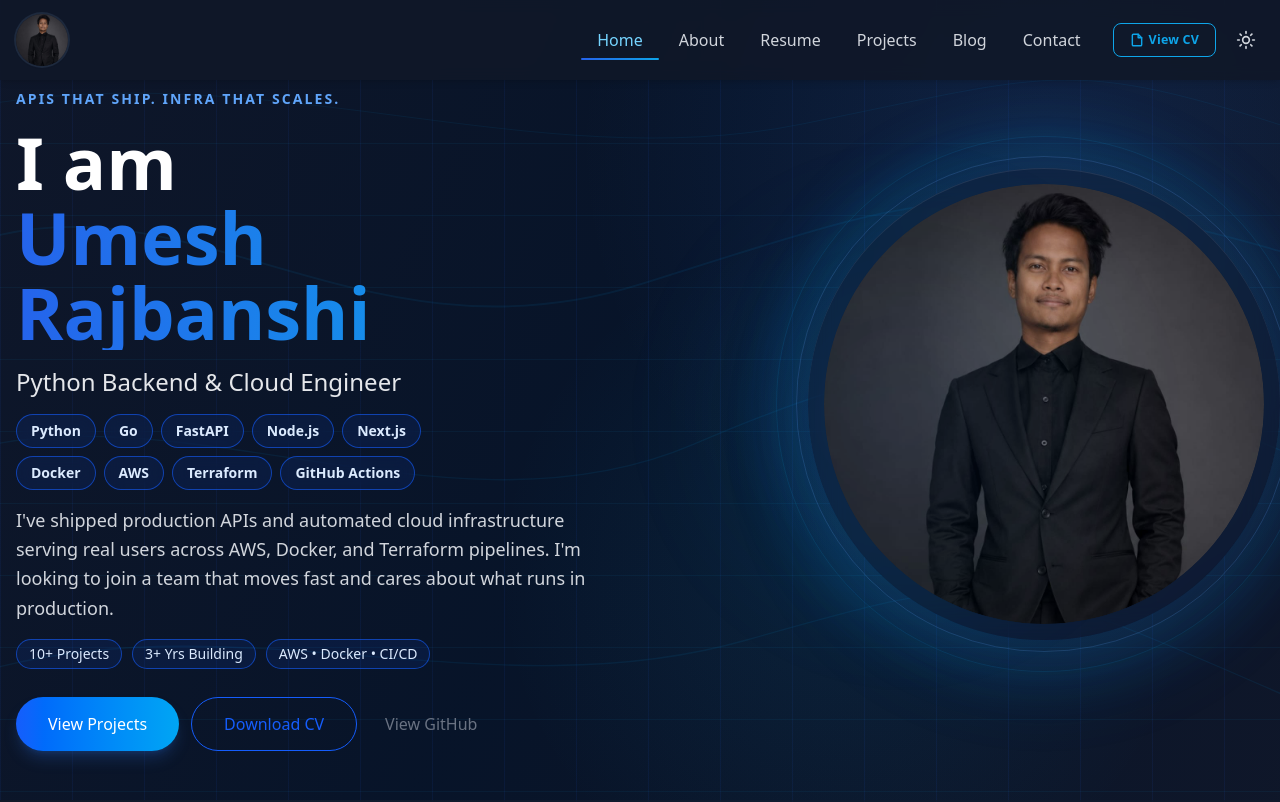
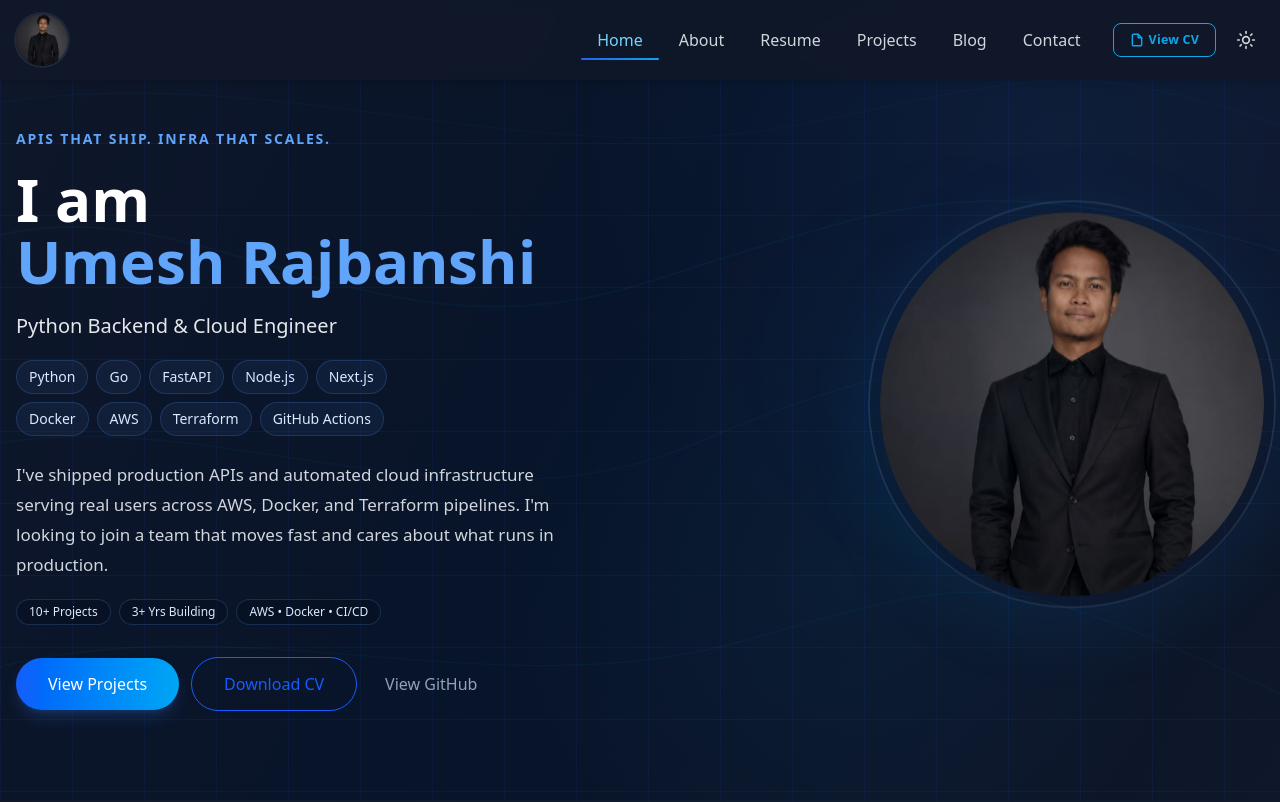
Before and after one commit to umess-ss/my-self, a React (Vite) app: page / in a window 1280 px wide. Shown: the top 802 px of the page. Built offline with nearby package versions, Linux system fonts and the light colour scheme.

Commit message:
refactor: home section

```diff
--- a/src/components/Home.jsx
+++ b/src/components/Home.jsx
@@ -53,7 +53,7 @@ export default function Home({ splashDone = false }) {
   return (
     <section id="home" className="hero-section relative min-h-screen flex items-center overflow-hidden bg-[#FBFAFC] pt-20 pb-10 dark:bg-gray-950 transition-colors duration-300">
       {/* Decorative background layers */}
-      <AbstractBackground variant="waves" opacity={0.08} colorClass="text-sky-500 dark:text-sky-500" />
+      <AbstractBackground variant="waves" opacity={0.05} colorClass="text-sky-500 dark:text-sky-500" />
       <div className="absolute inset-0 -z-10">
         <div className="portfolio-hero-bg absolute inset-0" />
         <div className="portfolio-hero-grid absolute inset-0" />
@@ -62,16 +62,16 @@ export default function Home({ splashDone = false }) {
       <div className="container mx-auto px-4">
         <div className="grid md:grid-cols-2 gap-14 lg:gap-[4.5rem] xl:gap-20 items-center">
           {/* Left — Text content */}
-          <div className="hero-left-content text-left">
+          <div className="hero-left-content max-w-[38rem] text-left">
             <MotionDiv {...motionProps(heroItem(0.08))}>
-              <p className="text-sm font-semibold uppercase tracking-[0.15em] text-[#2563EB] dark:text-[#60A5FA] mb-4">
+              <p className="mb-5 text-sm font-semibold uppercase tracking-[0.13em] text-[#2563EB] dark:text-[#60A5FA]">
                 APIs THAT SHIP. INFRA THAT SCALES.
               </p>
             </MotionDiv>
 
-            <MotionH1 {...motionProps(heroItem(0.16))} className="text-4xl sm:text-5xl lg:text-7xl font-bold mb-4 leading-[1.04] tracking-normal text-[#0F172A] dark:text-white">
+            <MotionH1 {...motionProps(heroItem(0.16))} className="mb-5 max-w-[34rem] text-4xl font-bold leading-[1.03] tracking-normal text-[#0F172A] dark:text-white sm:text-5xl lg:text-6xl">
               I am
-              <span className="relative block text-transparent align-baseline">
+              <span className="relative block text-[#2563EB] align-baseline dark:text-[#60A5FA]">
                 <SplitText
                   text={personalInfo.name}
                   delay={36}
@@ -82,27 +82,21 @@ export default function Home({ splashDone = false }) {
                   tag="span"
                   startAnimation={splashDone}
                 />
-                <span
-                  aria-hidden="true"
-                  className="absolute inset-0 pointer-events-none select-none bg-gradient-to-r from-[#2563EB] to-[#0EA5E9] bg-clip-text text-transparent"
-                >
-                  {personalInfo.name}
-                </span>
               </span>
             </MotionH1>
 
             <MotionDiv {...motionProps(heroItem(0.28))}>
-              <div className="mb-7 max-w-xl">
-                <p className="text-xl md:text-2xl font-medium text-[#0F172A] dark:text-gray-200 mb-4">
+              <div className="mb-8 max-w-[35rem]">
+                <p className="mb-5 text-lg font-medium text-[#0F172A] dark:text-gray-200 md:text-xl">
                   Python Backend & Cloud Engineer
                 </p>
-                <div className="flex flex-col gap-2 mb-4">
+                <div className="mb-6 flex flex-col gap-2">
                   {heroSkillRows.map((row) => (
                     <div key={row.join("-")} className="flex flex-wrap gap-2">
                       {row.map((skill) => (
                         <span
                           key={skill}
-                          className="inline-flex items-center rounded-full border border-[#BFDBFE] bg-[#EFF6FF] px-3.5 py-1.5 text-sm font-semibold text-[#2563EB] shadow-sm shadow-blue-500/20 backdrop-blur transition-colors duration-300 hover:border-blue-600 hover:text-blue-600 dark:border-blue-600/60 dark:bg-blue-600/10 dark:text-blue-100 dark:shadow-none"
+                          className="inline-flex items-center rounded-full border border-blue-400/25 bg-blue-500/[0.06] px-3 py-1.5 text-sm font-medium text-blue-700 transition-colors duration-300 hover:border-blue-500/40 hover:bg-blue-500/[0.08] dark:border-blue-400/20 dark:bg-blue-400/[0.07] dark:text-blue-100"
                         >
                           {skill}
                         </span>
@@ -110,14 +104,14 @@ export default function Home({ splashDone = false }) {
                     </div>
                   ))}
                 </div>
-                <p className="text-base md:text-lg text-[#475569] dark:text-gray-300 leading-relaxed">
+                <p className="max-w-[34rem] text-base leading-[1.75] text-[#475569] dark:text-gray-300 md:text-[1.0625rem]">
                   I've shipped production APIs and automated cloud infrastructure serving real users across AWS, Docker, and Terraform pipelines. I'm looking to join a team that moves fast and cares about what runs in production.
                 </p>
-                <div className="mt-4 flex flex-wrap gap-[10px]">
+                <div className="mt-5 flex flex-wrap gap-2">
                   {["10+ Projects", "3+ Yrs Building", "AWS • Docker • CI/CD"].map((stat) => (
                     <span
                       key={stat}
-                      className="inline-flex items-center rounded-full border border-[#BFDBFE] bg-[#EFF6FF] px-3 py-1 text-sm font-medium text-[#2563EB] dark:text-blue-100 dark:bg-blue-600/10 dark:border-blue-600/60"
+                      className="inline-flex items-center rounded-full border border-blue-400/20 bg-white/45 px-3 py-1 text-xs font-medium text-blue-700 dark:border-blue-400/20 dark:bg-slate-950/20 dark:text-blue-100"
                     >
                       {stat}
                     </span>
@@ -127,7 +121,7 @@ export default function Home({ splashDone = false }) {
             </MotionDiv>
 
             <MotionDiv {...motionProps(heroItem(0.4))}>
-              <div className="flex flex-wrap gap-3">
+              <div className="flex flex-wrap items-center gap-3">
                 <AnimatedButton
                   as="a"
                   href="#projects"
@@ -148,7 +142,7 @@ export default function Home({ splashDone = false }) {
                   href="https://github.com/umess-ss"
                   target="_blank"
                   rel="noopener noreferrer"
-                  className="inline-flex items-center justify-center px-4 py-2 font-medium text-gray-500 transition-colors hover:text-blue-600"
+                  className="inline-flex items-center justify-center px-4 py-2 font-medium text-slate-500 transition-colors hover:text-blue-600 dark:text-slate-400 dark:hover:text-sky-300"
                 >
                   View GitHub
                 </AnimatedButton>
@@ -157,17 +151,15 @@ export default function Home({ splashDone = false }) {
           </div>
 
           {/* Right — Profile image with decorative ring */}
-          <MotionDiv {...motionProps(heroVisual)}>
-            <div className="flex justify-center md:justify-end md:-translate-y-3 lg:-translate-y-4">
-              <div className="hero-portrait-shell group relative grid place-items-center">
-                <div className="hero-portrait-ambient absolute -inset-16 rounded-full" />
-                <div className="hero-portrait-ring hero-portrait-ring--inner absolute -inset-7 rounded-full" />
-                <div className="hero-portrait-ring hero-portrait-ring--outer absolute -inset-12 rounded-full" />
-                <div className="hero-portrait-glass absolute -inset-4 rounded-full" />
+          <MotionDiv {...motionProps(heroVisual)} className="overflow-visible">
+            <div className="flex justify-center overflow-visible md:justify-end md:-translate-y-2 lg:-translate-y-3">
+              <div className="hero-portrait-shell group relative grid place-items-center overflow-visible">
+                <div className="hero-portrait-ambient absolute -inset-10 rounded-full" />
+                <div className="hero-portrait-frame absolute -inset-3 rounded-full" />
                 <img
                   src={homeImage}
                   alt="Umesh Rajbanshi — Backend and Cloud Engineer"
-                  className="hero-portrait-image relative z-10 h-[21rem] w-[21rem] rounded-full object-cover object-[50%_38%] transition-all duration-700 ease-out group-hover:scale-[1.025] md:h-[24.5rem] md:w-[24.5rem] lg:h-[27.5rem] lg:w-[27.5rem]"
+                  className="hero-portrait-image relative z-10 h-[19rem] w-[19rem] rounded-full object-cover object-[50%_38%] transition-all duration-700 ease-out group-hover:scale-[1.015] md:h-[22rem] md:w-[22rem] lg:h-[24rem] lg:w-[24rem]"
                 />
               </div>
             </div>
--- a/src/index.css
+++ b/src/index.css
@@ -237,34 +237,34 @@ body,
   inset: 0;
   z-index: 0;
   background:
-    radial-gradient(circle at 82% 18%, rgba(59, 130, 246, 0.09), transparent 38%),
-    radial-gradient(circle at 66% 72%, rgba(14, 165, 233, 0.07), transparent 34%);
+    radial-gradient(circle at 82% 18%, rgba(59, 130, 246, 0.055), transparent 38%),
+    radial-gradient(circle at 66% 72%, rgba(14, 165, 233, 0.04), transparent 34%);
 }
 
 .hero-section::after,
 .contact-section::after {
   top: 18%;
   right: max(2rem, 8vw);
-  width: min(34rem, 58vw);
+  width: min(28rem, 48vw);
   aspect-ratio: 1;
   z-index: 0;
   border-radius: 999px;
   background:
-    radial-gradient(circle, rgba(59, 130, 246, 0.12), rgba(14, 165, 233, 0.06) 42%, transparent 72%);
-  filter: blur(28px);
-  opacity: 0.72;
+    radial-gradient(circle, rgba(59, 130, 246, 0.07), rgba(14, 165, 233, 0.035) 44%, transparent 74%);
+  filter: blur(34px);
+  opacity: 0.42;
 }
 
 .dark .hero-section::before,
 .dark .contact-section::before {
   background:
-    radial-gradient(circle at 82% 18%, rgba(59, 130, 246, 0.13), transparent 38%),
-    radial-gradient(circle at 66% 72%, rgba(14, 165, 233, 0.09), transparent 34%);
+    radial-gradient(circle at 82% 18%, rgba(59, 130, 246, 0.08), transparent 38%),
+    radial-gradient(circle at 66% 72%, rgba(14, 165, 233, 0.055), transparent 34%);
 }
 
 .dark .hero-section::after,
 .dark .contact-section::after {
-  opacity: 0.58;
+  opacity: 0.34;
 }
 
 .hero-left-content {
@@ -274,84 +274,60 @@ body,
 
 @keyframes heroPortraitFloat {
   0%, 100% { transform: translateY(0); }
-  50% { transform: translateY(-10px); }
+  50% { transform: translateY(-4px); }
 }
 
 .hero-portrait-shell {
+  isolation: isolate;
   z-index: 1;
-  animation: heroPortraitFloat 7s ease-in-out infinite;
-  transition: transform 0.7s cubic-bezier(0.16, 1, 0.3, 1), filter 0.7s ease;
+  animation: heroPortraitFloat 11s cubic-bezier(0.65, 0, 0.35, 1) infinite;
+  transition: transform 0.9s cubic-bezier(0.16, 1, 0.3, 1), filter 0.9s ease;
 }
 
 .hero-portrait-shell:hover {
   animation-play-state: paused;
-  transform: translateY(-6px);
+  transform: translateY(-2px);
 }
 
 .hero-portrait-ambient {
+  z-index: 0;
   background:
-    radial-gradient(circle at 48% 42%, rgba(255, 255, 255, 0.68) 0%, rgba(239, 246, 255, 0.28) 31%, rgba(14, 165, 233, 0.16) 56%, rgba(37, 99, 235, 0.07) 74%, transparent 100%);
-  filter: blur(26px);
-  opacity: 0.82;
+    radial-gradient(circle at 50% 46%, rgba(255, 255, 255, 0.46) 0%, rgba(239, 246, 255, 0.2) 34%, rgba(14, 165, 233, 0.075) 58%, transparent 78%);
+  filter: blur(30px);
+  opacity: 0.46;
   transition: opacity 0.7s ease, filter 0.7s ease;
 }
 
 .dark .hero-portrait-ambient {
   background:
-    radial-gradient(circle at 48% 42%, rgba(96, 165, 250, 0.18) 0%, rgba(14, 165, 233, 0.14) 42%, rgba(37, 99, 235, 0.1) 66%, transparent 100%);
-  opacity: 0.72;
+    radial-gradient(circle at 50% 46%, rgba(96, 165, 250, 0.1) 0%, rgba(14, 165, 233, 0.075) 42%, rgba(37, 99, 235, 0.045) 63%, transparent 82%);
+  opacity: 0.36;
 }
 
-.hero-portrait-ring {
-  border: 1px solid rgba(37, 99, 235, 0.2);
-  box-shadow: 0 0 54px rgba(37, 99, 235, 0.08);
-  transition: opacity 0.7s ease, box-shadow 0.7s ease;
+.hero-portrait-frame {
+  z-index: 2;
+  border: 1px solid rgba(37, 99, 235, 0.18);
+  box-shadow:
+    0 22px 70px rgba(37, 99, 235, 0.1),
+    inset 0 0 0 1px rgba(255, 255, 255, 0.42);
 }
 
-.hero-portrait-ring--inner {
-  opacity: 0.72;
-}
-
-.hero-portrait-ring--outer {
-  border-color: rgba(14, 165, 233, 0.18);
-  opacity: 0.56;
-}
-
-.dark .hero-portrait-ring {
-  border-color: rgba(96, 165, 250, 0.28);
-  box-shadow: 0 0 60px rgba(14, 165, 233, 0.09);
-}
-
-.dark .hero-portrait-ring--outer {
-  border-color: rgba(14, 165, 233, 0.22);
-}
-
-.hero-portrait-glass {
-  background: rgba(255, 255, 255, 0.38);
+.dark .hero-portrait-frame {
+  border-color: rgba(96, 165, 250, 0.2);
   box-shadow:
-    0 30px 90px rgba(37, 99, 235, 0.14),
-    inset 0 1px 0 rgba(255, 255, 255, 0.48);
-  backdrop-filter: blur(18px);
-  -webkit-backdrop-filter: blur(18px);
-}
-
-.dark .hero-portrait-glass {
-  background: rgba(15, 23, 42, 0.34);
-  box-shadow:
-    0 30px 94px rgba(14, 165, 233, 0.13),
-    inset 0 1px 0 rgba(148, 163, 184, 0.16);
+    0 24px 74px rgba(14, 165, 233, 0.085),
+    inset 0 0 0 1px rgba(148, 163, 184, 0.14);
 }
 
 .hero-portrait-image {
   box-shadow:
-    0 22px 60px rgba(15, 23, 42, 0.22),
-    0 0 0 4px rgba(255, 255, 255, 0.82),
-    0 0 0 1px rgba(37, 99, 235, 0.14),
-    0 0 58px rgba(37, 99, 235, 0.12);
+    0 18px 46px rgba(15, 23, 42, 0.2),
+    0 0 0 3px rgba(255, 255, 255, 0.86),
+    0 0 0 1px rgba(37, 99, 235, 0.12);
   -webkit-mask-image:
-    radial-gradient(circle at center, #000 73%, rgba(0, 0, 0, 0.92) 84%, rgba(0, 0, 0, 0.62) 92%, transparent 100%);
+    radial-gradient(circle at center, #000 78%, rgba(0, 0, 0, 0.94) 89%, rgba(0, 0, 0, 0.68) 96%, transparent 100%);
   mask-image:
-    radial-gradient(circle at center, #000 73%, rgba(0, 0, 0, 0.92) 84%, rgba(0, 0, 0, 0.62) 92%, transparent 100%);
+    radial-gradient(circle at center, #000 78%, rgba(0, 0, 0, 0.94) 89%, rgba(0, 0, 0, 0.68) 96%, transparent 100%);
   -webkit-mask-repeat: no-repeat;
   mask-repeat: no-repeat;
   -webkit-mask-size: 100% 100%;
@@ -360,10 +336,9 @@ body,
 
 .dark .hero-portrait-image {
   box-shadow:
-    0 24px 70px rgba(2, 6, 23, 0.44),
-    0 0 0 4px rgba(15, 23, 42, 0.76),
-    0 0 0 1px rgba(96, 165, 250, 0.18),
-    0 0 64px rgba(14, 165, 233, 0.14);
+    0 20px 54px rgba(2, 6, 23, 0.46),
+    0 0 0 3px rgba(15, 23, 42, 0.8),
+    0 0 0 1px rgba(96, 165, 250, 0.16);
 }
 
 @media (prefers-reduced-motion: reduce) {
```
Also changed, not shown: 1 other file (tests, documents, lock files or other folders).
